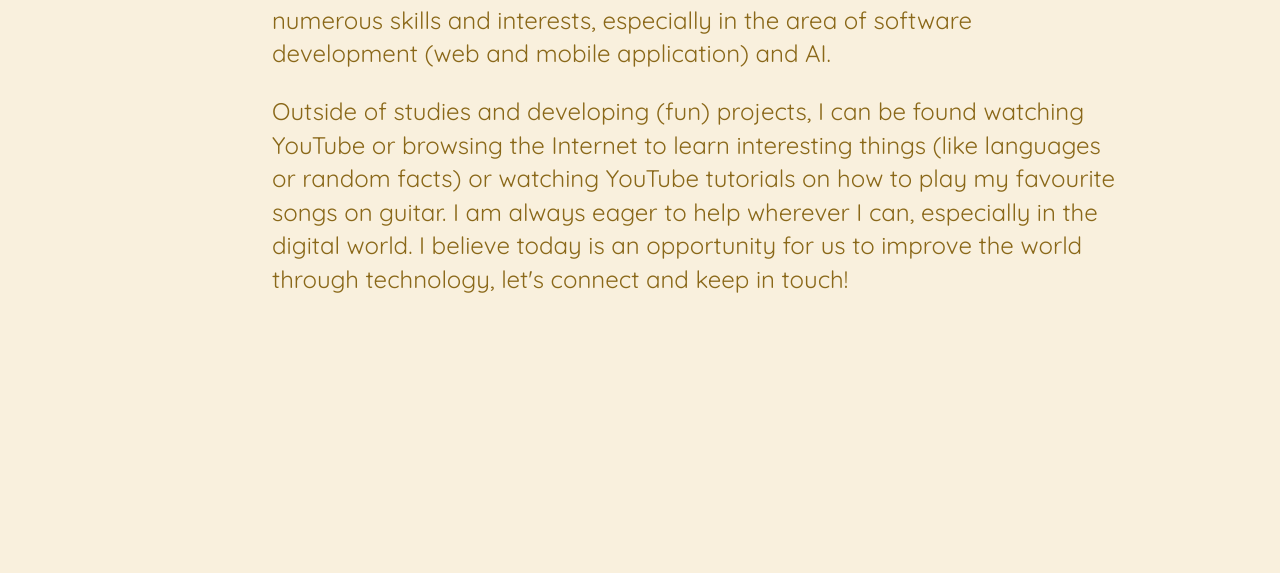
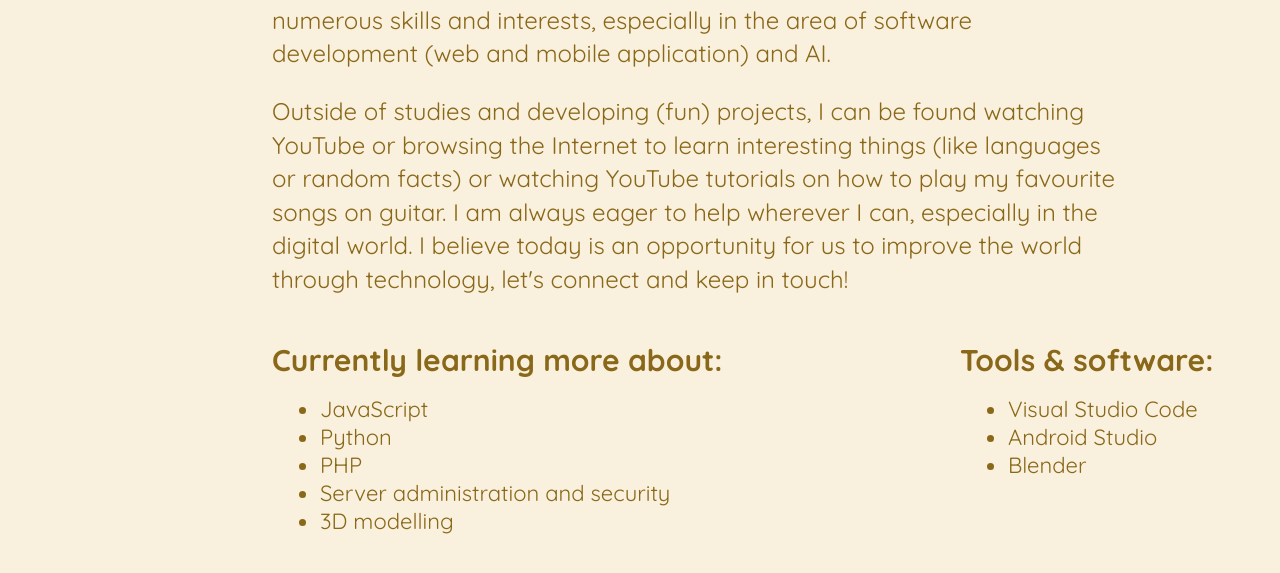
Before and after one commit to nicolynk03/personal-site, a plain HTML site: page about.html in a window 1280 px wide. Shown: the part 487-1060 px from the top of the page. Drawn offline with Linux system fonts and the light colour scheme.

Commit message:
added list of current things I am learning and tools + software I am using

```diff
--- a/CSS/styles.css
+++ b/CSS/styles.css
@@ -77,7 +77,7 @@ body {
     margin-bottom: 2rem;
 }
 
-.landing-page h3, .about-page h3, .about-section-background h3 {
+.landing-page h3, .about-page h3, .about-section-background h3, .currently-learning h3, .current-tools h3 {
     font-size: 30px;
 }
 
@@ -174,6 +174,32 @@ p {
     max-width: 88%;
 }
 
+.current-stuff {
+    display: inline-block;
+}
+
+.currently-learning {
+    margin-left: 17rem;
+    margin-top: 20rem;
+}
+
+.currently-learning-list, .current-tools-list{
+    margin-top: 1rem;
+    margin-left: 3rem;
+}
+
+.currently-learning-list li, .current-tools-list li{
+    font-size: 22px;
+}
+
+.current-tools {
+    margin-left: 60rem;
+    margin-top: -12.1rem;
+}
+
+
+
+
 
 
 /* media queries */
--- a/about.html
+++ b/about.html
@@ -34,15 +34,57 @@
         <div class="about-section-background" id="about">
             <h3>About Me</h3>
             <div class="brief-about">
-                <p>I have always been interested in applying technology to real life, whether it is solving a real-world problem, helping a friend, or to have fun (like video editting or building fun projects!).</p>
-                <p>Originally from Indonesia, I went to the University of Tasmania (Australia) to pursue further study in Computer Science. It is also the place where I have made countless memories and skills, which is also when I got introduced to programming (both challenging and fun at the same time)! I also developed numerous skills and interests, especially in the area of software development (web and mobile application) and AI.</p>
-                <p id="last-row-p">Outside of studies and developing (fun) projects, I can be found watching YouTube or browsing the Internet to learn interesting things (like languages or random facts) or watching YouTube tutorials on how to play my favourite songs on guitar. I am always eager to help wherever I can, especially in the digital world. I believe today is an opportunity for us to improve the world through technology, let's connect and keep in touch!</p>
+                <p>I have always been interested in applying technology to real life, whether it is solving a real-world
+                    problem, helping a friend, or to have fun (like video editting or building fun projects!).</p>
+                <p>Originally from Indonesia, I went to the University of Tasmania (Australia) to pursue further study
+                    in Computer Science. It is also the place where I have made countless memories and skills, which is
+                    also when I got introduced to programming (both challenging and fun at the same time)! I also
+                    developed numerous skills and interests, especially in the area of software development (web and
+                    mobile application) and AI.</p>
+                <p id="last-row-p">Outside of studies and developing (fun) projects, I can be found watching YouTube or
+                    browsing the Internet to learn interesting things (like languages or random facts) or watching
+                    YouTube tutorials on how to play my favourite songs on guitar. I am always eager to help wherever I
+                    can, especially in the digital world. I believe today is an opportunity for us to improve the world
+                    through technology, let's connect and keep in touch!</p>
                 <div class="about-picture">
                     <img src="images\insta-potrait-2017.jpg" alt="nicolyn_landing_image">
                 </div>
             </div>
         </div>
     </section>
+
+    <section>
+        <div class="current-stuff">
+            <div class="currently-learning">
+                <h3>Currently learning more about:</h3>
+                <div class="currently-learning-list">
+                    <ul>
+                        <li>JavaScript</li>
+                        <li>Python</li>
+                        <li>PHP</li>
+                        <li>Server administration and security</li>
+                        <li>3D modelling</li>
+                    </ul>
+                </div>
+            </div>
+
+            <div class="current-tools">
+                <h3>Tools & software:</h3>
+                <div class="current-tools-list">
+                    <ul>
+                        <li>Visual Studio Code</li>
+                        <li>Android Studio</li>
+                        <li>Blender</li>
+                    </ul>
+                </div>
+            </div>
+        </div>
+    </section>
+
+    <!-- feather icon -->
+    <script>
+        feather.replace();
+    </script>
 </body>
 
 </html>
```
Also changed, not shown: index.html (+5 -0 lines).
